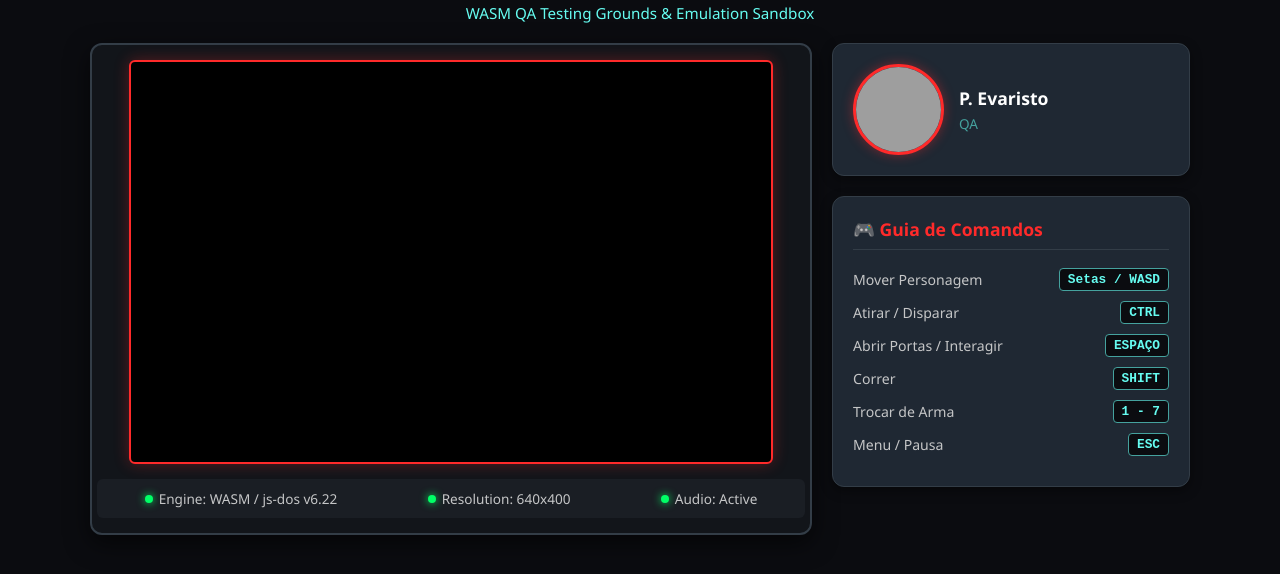
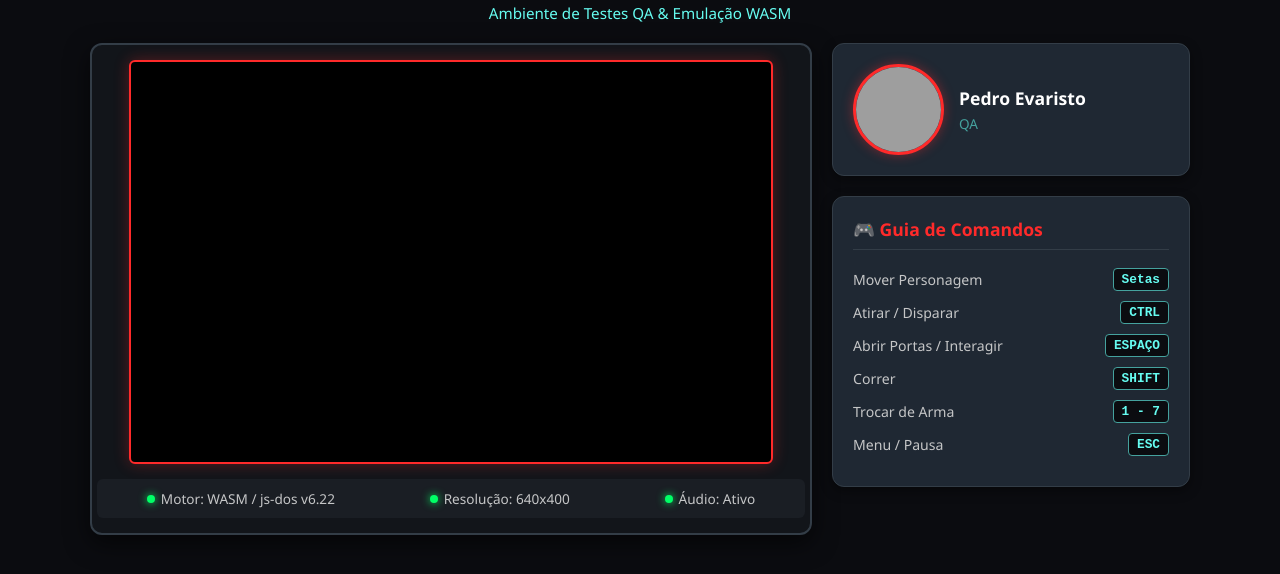
Before and after one commit to pegalvao/doom-qa-lab, a website: page public/index.html in a window 1280 px wide. Shown: the part 70-644 px from the top of the page. Drawn offline with Linux system fonts and the light colour scheme; grey boxes are pictures that could not be loaded; a script that the page names is missing.

Commit message:
feat(ui): altera interface do DOOM VAULT para portugues

```diff
--- a/public/index.html
+++ b/public/index.html
@@ -3,7 +3,7 @@
 <head>
     <meta charset="UTF-8">
     <meta name="viewport" content="width=device-width, initial-scale=1.0">
-    <title>DOOM QA LAB</title>
+    <title>DOOM TESTS</title>
 
     <!-- Evita erro 404 do Favicon -->
     <link rel="icon" href="data:,">
@@ -17,7 +17,7 @@
 
     <header>
         <h1>DOOM VAULT</h1>
-        <div class="subtitle">WASM QA Testing Grounds & Emulation Sandbox</div>
+        <div class="subtitle">Ambiente de Testes QA & Emulação WASM</div>
     </header>
 
     <div class="container">
@@ -26,9 +26,9 @@
             <canvas id="dos"></canvas>
 
             <div class="status-bar">
-                <span class="badge"><span class="dot"></span> Engine: WASM / js-dos v6.22</span>
-                <span class="badge"><span class="dot"></span> Resolution: 640x400</span>
-                <span class="badge"><span class="dot"></span> Audio: Active</span>
+                <span class="badge"><span class="dot"></span> Motor: WASM / js-dos v6.22</span>
+                <span class="badge"><span class="dot"></span> Resolução: 640x400</span>
+                <span class="badge"><span class="dot"></span> Áudio: Ativo</span>
             </div>
         </main>
 
@@ -38,7 +38,7 @@
             <div class="card operator-card">
                 <img src="avatar.png" alt="QA Lead Avatar" class="operator-avatar">
                 <div class="operator-info">
-                    <h3>P. Evaristo</h3>
+                    <h3>Pedro Evaristo</h3>
                     <p>QA</p>
                 </div>
             </div>
@@ -49,7 +49,7 @@
 
                 <div class="control-item">
                     <span>Mover Personagem</span>
-                    <span class="key">Setas / WASD</span>
+                    <span class="key">Setas</span>
                 </div>
                 <div class="control-item">
                     <span>Atirar / Disparar</span>
```
